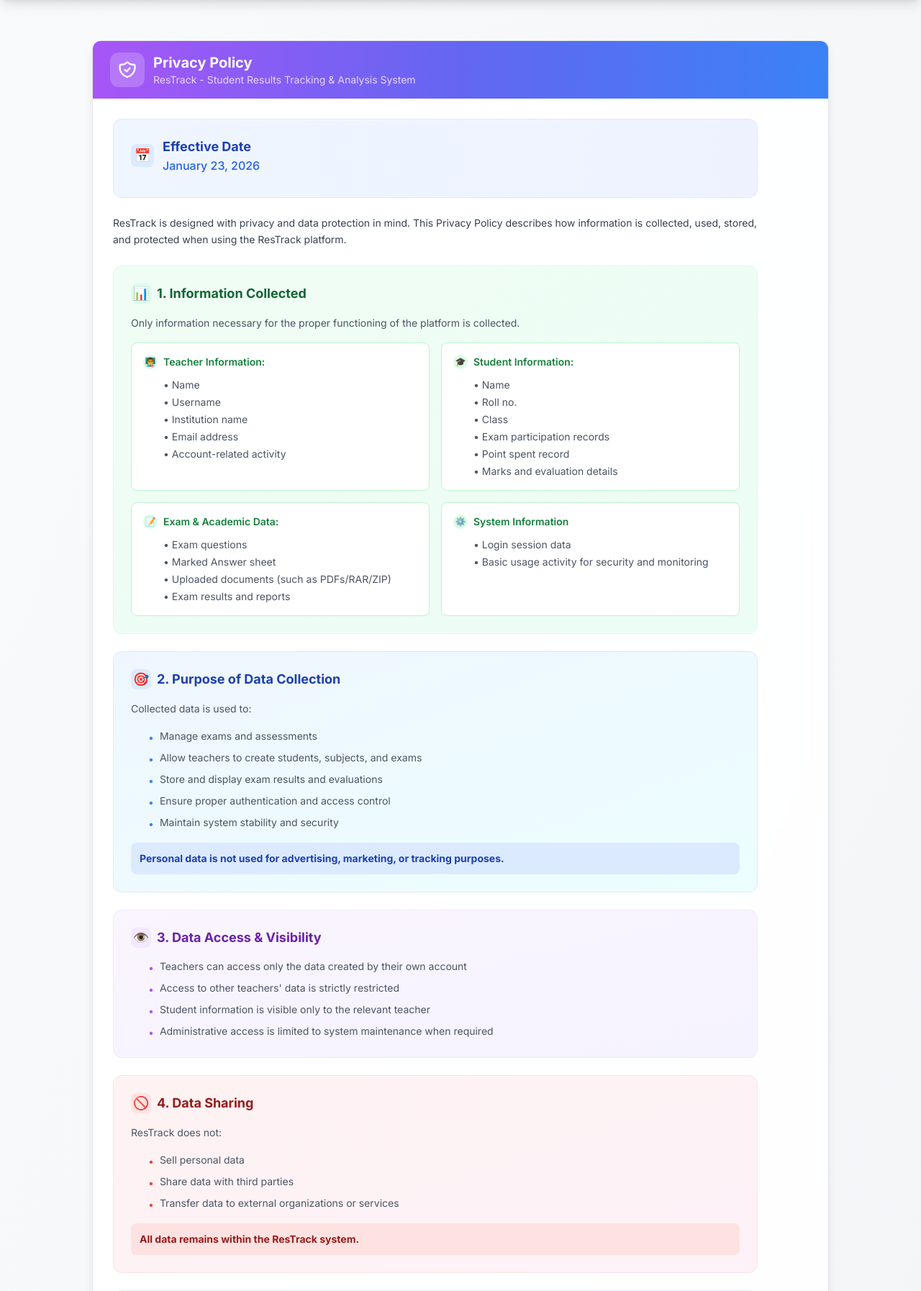
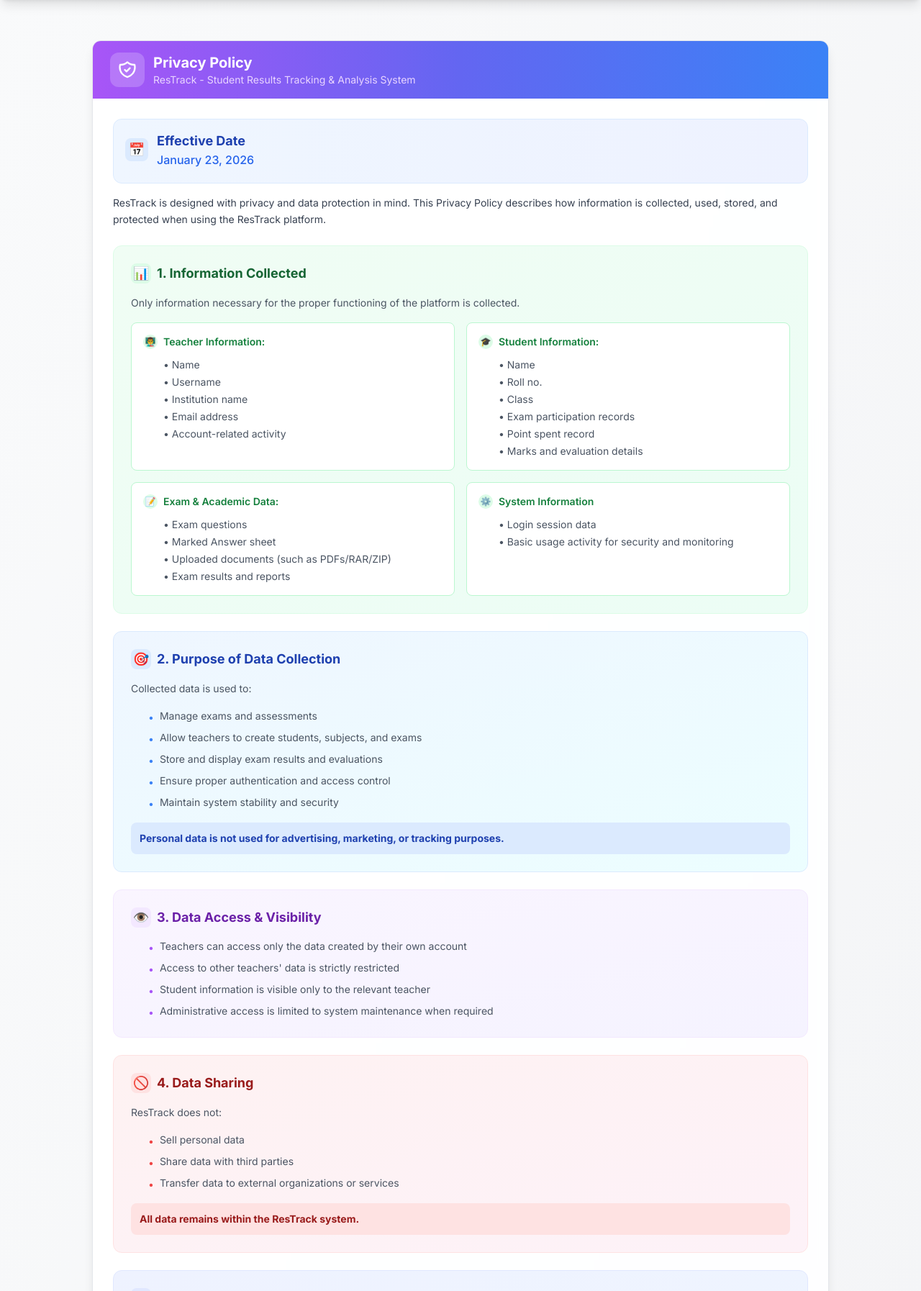
Before and after one commit to ehtesam75/ResTrack, a Django app: page /privacy-policy/ in a window 1280 px wide. Shown: the part 65-1859 px from the top of the page at 72% size. Run offline with Django 5.2, Linux system fonts and the light colour scheme; some libraries are stand-ins or nearby versions.

Commit message:
Refactor privacy_policy.html to enhance layout consistency by adding mx-auto and max-w-md classes to various sections. Update gradient backgrounds and spacing for improved visual appeal and readability.

```diff
--- a/marks/templates/marks/privacy_policy.html
+++ b/marks/templates/marks/privacy_policy.html
@@ -30,7 +30,7 @@
         <div class="p-4 space-y-4">
 
             {# Effective Date #}
-            <div class="bg-blue-50 rounded-lg p-3 border-l-3 border-blue-500">
+            <div class="bg-blue-50 rounded-lg p-3 border-l-3 border-blue-500 mx-auto max-w-md">
                 <h3 class="text-xs font-semibold text-blue-800 mb-1.5 flex items-center gap-1.5">
                     <span>📅</span> Effective Date
                 </h3>
@@ -45,7 +45,7 @@
             </p>
 
             {# Information Collected #}
-            <div class="bg-green-50 rounded-lg p-3 border-l-3 border-green-500">
+            <div class="bg-green-50 rounded-lg p-3 border-l-3 border-green-500 mx-auto max-w-md">
                 <h3 class="text-xs font-semibold text-green-800 mb-2 flex items-center gap-1.5">
                     <span>📊</span> 1. Information Collected
                 </h3>
@@ -98,7 +98,7 @@
             </div>
 
             {# Purpose of Data Collection #}
-            <div class="bg-blue-50 rounded-lg p-3 border-l-3 border-blue-500">
+            <div class="bg-blue-50 rounded-lg p-3 border-l-3 border-blue-500 mx-auto max-w-md">
                 <h3 class="text-xs font-semibold text-blue-800 mb-2 flex items-center gap-1.5">
                     <span>🎯</span> 2. Purpose of Data Collection
                 </h3>
@@ -265,9 +265,9 @@
 
     {# Privacy Policy content #}
     <div class="px-7 py-7">
-        <div class="max-w-4xl">
-            <div class="bg-gradient-to-r from-blue-50 to-indigo-50 rounded-xl p-6 border border-blue-100 mb-6">
-                <div class="flex items-center gap-3 mb-2">
+        <div class="max-w-5xl mx-auto">
+            <div class="bg-gradient-to-r from-blue-50 to-indigo-50 rounded-xl p-4 border border-blue-100 mb-4">
+                <div class="flex items-center gap-3 mb-1">
                     <div class="w-8 h-8 bg-blue-100 rounded-lg flex items-center justify-center">
                         <span class="text-lg">📅</span>
                     </div>
@@ -283,7 +283,7 @@
             </p>
 
             {# Information Collected Section #}
-            <div class="bg-gradient-to-br from-green-50 to-emerald-50 rounded-xl p-6 border border-green-100 mb-6">
+            <div class="bg-gradient-to-br from-green-50 to-emerald-50 rounded-xl p-6 border border-green-100 mb-6 mx-auto">
                 <h3 class="text-lg font-bold text-green-800 mb-4 flex items-center gap-2">
                     <span class="w-7 h-7 bg-green-100 rounded-lg flex items-center justify-center">📊</span>
                     1. Information Collected
@@ -349,7 +349,7 @@
             </div>
 
             {# Purpose of Data Collection #}
-            <div class="bg-gradient-to-br from-blue-50 to-cyan-50 rounded-xl p-6 border border-blue-100 mb-6">
+            <div class="bg-gradient-to-br from-blue-50 to-cyan-50 rounded-xl p-6 border border-blue-100 mb-6 mx-auto">
                 <h3 class="text-lg font-bold text-blue-800 mb-4 flex items-center gap-2">
                     <span class="w-7 h-7 bg-blue-100 rounded-lg flex items-center justify-center">🎯</span>
                     2. Purpose of Data Collection
@@ -387,7 +387,7 @@
             </div>
 
             {# Data Access & Visibility #}
-            <div class="bg-gradient-to-br from-purple-50 to-violet-50 rounded-xl p-6 border border-purple-100 mb-6">
+            <div class="bg-gradient-to-br from-purple-50 to-violet-50 rounded-xl p-6 border border-purple-100 mb-6 mx-auto">
                 <h3 class="text-lg font-bold text-purple-800 mb-4 flex items-center gap-2">
                     <span class="w-7 h-7 bg-purple-100 rounded-lg flex items-center justify-center">👁️</span>
                     3. Data Access & Visibility
@@ -413,7 +413,7 @@
             </div>
 
             {# Data Sharing #}
-            <div class="bg-gradient-to-br from-red-50 to-pink-50 rounded-xl p-6 border border-red-100 mb-6">
+            <div class="bg-gradient-to-br from-red-50 to-pink-50 rounded-xl p-6 border border-red-100 mb-6 mx-auto">
                 <h3 class="text-lg font-bold text-red-800 mb-4 flex items-center gap-2">
                     <span class="w-7 h-7 bg-red-100 rounded-lg flex items-center justify-center">🚫</span>
                     4. Data Sharing
@@ -443,7 +443,7 @@
             </div>
 
             {# Data Security #}
-            <div class="bg-gradient-to-br from-indigo-50 to-blue-50 rounded-xl p-6 border border-indigo-100 mb-6">
+            <div class="bg-gradient-to-br from-indigo-50 to-blue-50 rounded-xl p-6 border border-indigo-100 mb-6 mx-auto">
                 <h3 class="text-lg font-bold text-indigo-800 mb-4 flex items-center gap-2">
                     <span class="w-7 h-7 bg-indigo-100 rounded-lg flex items-center justify-center">🔐</span>
                     5. Data Security
@@ -473,7 +473,7 @@
             </div>
 
             {# Account & Data Deletion #}
-            <div class="bg-gradient-to-br from-orange-50 to-amber-50 rounded-xl p-6 border border-orange-100 mb-6">
+            <div class="bg-gradient-to-br from-orange-50 to-amber-50 rounded-xl p-6 border border-orange-100 mb-6 mx-auto">
                 <h3 class="text-lg font-bold text-orange-800 mb-4 flex items-center gap-2">
                     <span class="w-7 h-7 bg-orange-100 rounded-lg flex items-center justify-center">🗑️</span>
                     6. Account & Data Deletion
@@ -511,7 +511,7 @@
             </div>
 
             {# Educational Use Disclaimer #}
-            <div class="bg-gradient-to-br from-cyan-50 to-teal-50 rounded-xl p-6 border border-cyan-100 mb-6">
+            <div class="bg-gradient-to-br from-cyan-50 to-teal-50 rounded-xl p-6 border border-cyan-100 mb-6 mx-auto">
                 <h3 class="text-lg font-bold text-cyan-800 mb-4 flex items-center gap-2">
                     <span class="w-7 h-7 bg-cyan-100 rounded-lg flex items-center justify-center">🎓</span>
                     7. Educational Use Disclaimer
@@ -523,7 +523,7 @@
             </div>
 
             {# Policy Updates #}
-            <div class="bg-gradient-to-br from-gray-50 to-slate-50 rounded-xl p-6 border border-gray-100 mb-6">
+            <div class="bg-gradient-to-br from-gray-50 to-slate-50 rounded-xl p-6 border border-gray-100 mb-6 mx-auto">
                 <h3 class="text-lg font-bold text-gray-800 mb-4 flex items-center gap-2">
                     <span class="w-7 h-7 bg-gray-100 rounded-lg flex items-center justify-center">🔄</span>
                     8. Policy Updates
```
